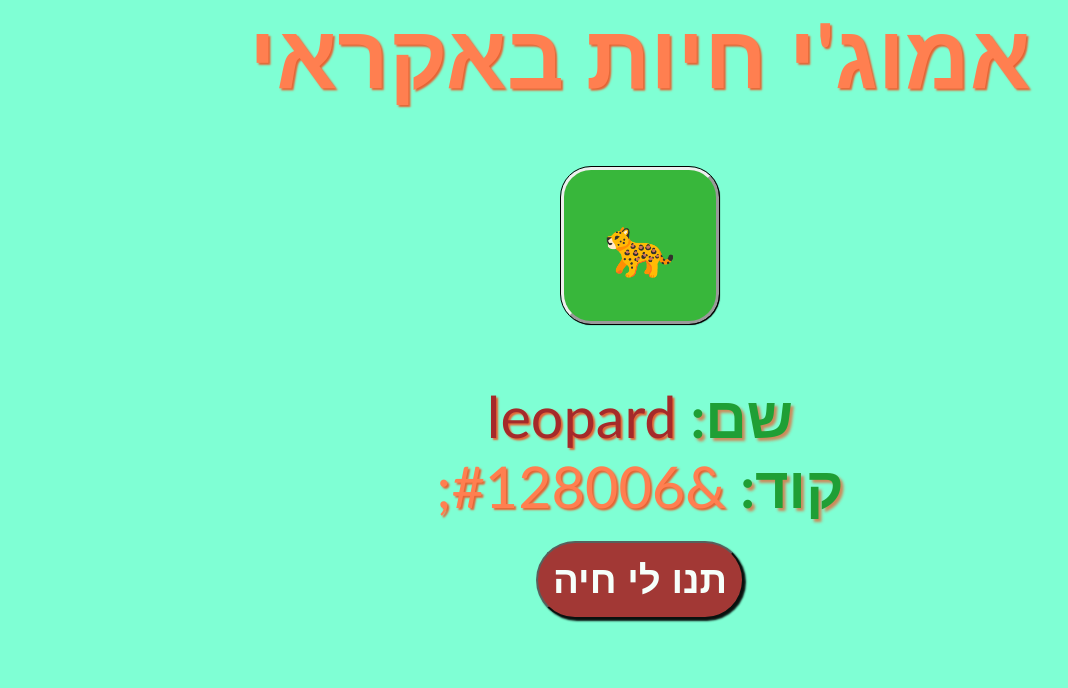
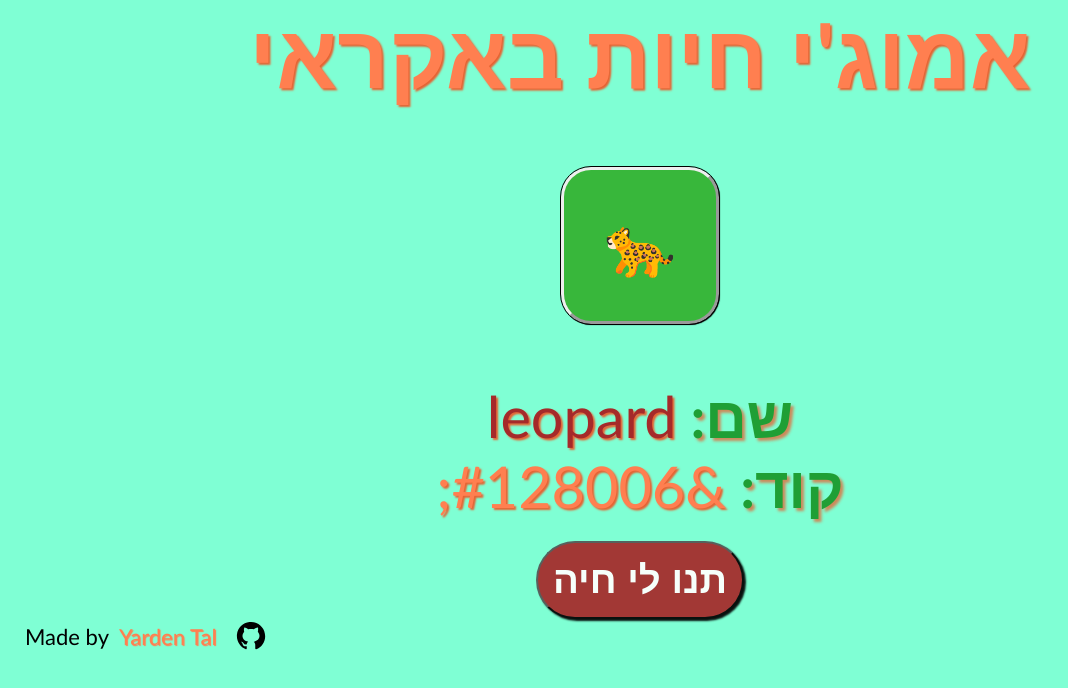
Before and after one commit to Yarden-Tal/animal-emoji-generator, a plain HTML site: page index.html in a window 1280 px wide. Shown: the whole page, without its empty margins (0-1068 px from the left). Drawn offline with Linux system fonts and the light colour scheme.

Commit message:
added footer with github link

```diff
--- a/index.html
+++ b/index.html
@@ -23,4 +23,23 @@
     </div>
     <button class="generate-btn">תנו לי חיה</button>
   </body>
+  <footer>
+    <svg
+      xmlns="http://www.w3.org/2000/svg"
+      x="0px"
+      y="0px"
+      width="34"
+      height="34"
+      viewBox="0 0 24 24"
+    >
+      <path
+        d="M10.9,2.1c-4.6,0.5-8.3,4.2-8.8,8.7c-0.5,4.7,2.2,8.9,6.3,10.5C8.7,21.4,9,21.2,9,20.8v-1.6c0,0-0.4,0.1-0.9,0.1 c-1.4,0-2-1.2-2.1-1.9c-0.1-0.4-0.3-0.7-0.6-1C5.1,16.3,5,16.3,5,16.2C5,16,5.3,16,5.4,16c0.6,0,1.1,0.7,1.3,1c0.5,0.8,1.1,1,1.4,1 c0.4,0,0.7-0.1,0.9-0.2c0.1-0.7,0.4-1.4,1-1.8c-2.3-0.5-4-1.8-4-4c0-1.1,0.5-2.2,1.2-3C7.1,8.8,7,8.3,7,7.6c0-0.4,0-0.9,0.2-1.3 C7.2,6.1,7.4,6,7.5,6c0,0,0.1,0,0.1,0C8.1,6.1,9.1,6.4,10,7.3C10.6,7.1,11.3,7,12,7s1.4,0.1,2,0.3c0.9-0.9,2-1.2,2.5-1.3 c0,0,0.1,0,0.1,0c0.2,0,0.3,0.1,0.4,0.3C17,6.7,17,7.2,17,7.6c0,0.8-0.1,1.2-0.2,1.4c0.7,0.8,1.2,1.8,1.2,3c0,2.2-1.7,3.5-4,4 c0.6,0.5,1,1.4,1,2.3v2.6c0,0.3,0.3,0.6,0.7,0.5c3.7-1.5,6.3-5.1,6.3-9.3C22,6.1,16.9,1.4,10.9,2.1z"
+      ></path>
+    </svg>
+    <span
+      >Made by<a target="_blank" href="https://github.com/Yarden-Tal"
+        >Yarden Tal
+      </a></span
+    >
+  </footer>
 </html>
--- a/style.css
+++ b/style.css
@@ -71,6 +71,30 @@ div > .emoji:hover {
   transform: rotateZ(-18deg);
 }
 
+footer {
+  display: flex;
+  align-items: center;
+  gap: 0.5em;
+  margin-right: auto;
+  margin-left: 25px;
+  font-size: 22px;
+}
+
+a {
+  margin-left: 4px;
+  padding: 6px;
+  text-decoration: none;
+  color: coral;
+  text-shadow: 1px 1px 1px coral;
+}
+
+a:hover {
+  /* color: rgb(206, 18, 18); */
+  outline: solid white;
+  outline-style: inset;
+  transition: all 0.1s ease-in-out;
+}
+
 @keyframes pulse {
   0% {
     background-color: rgb(78, 204, 78);
```
